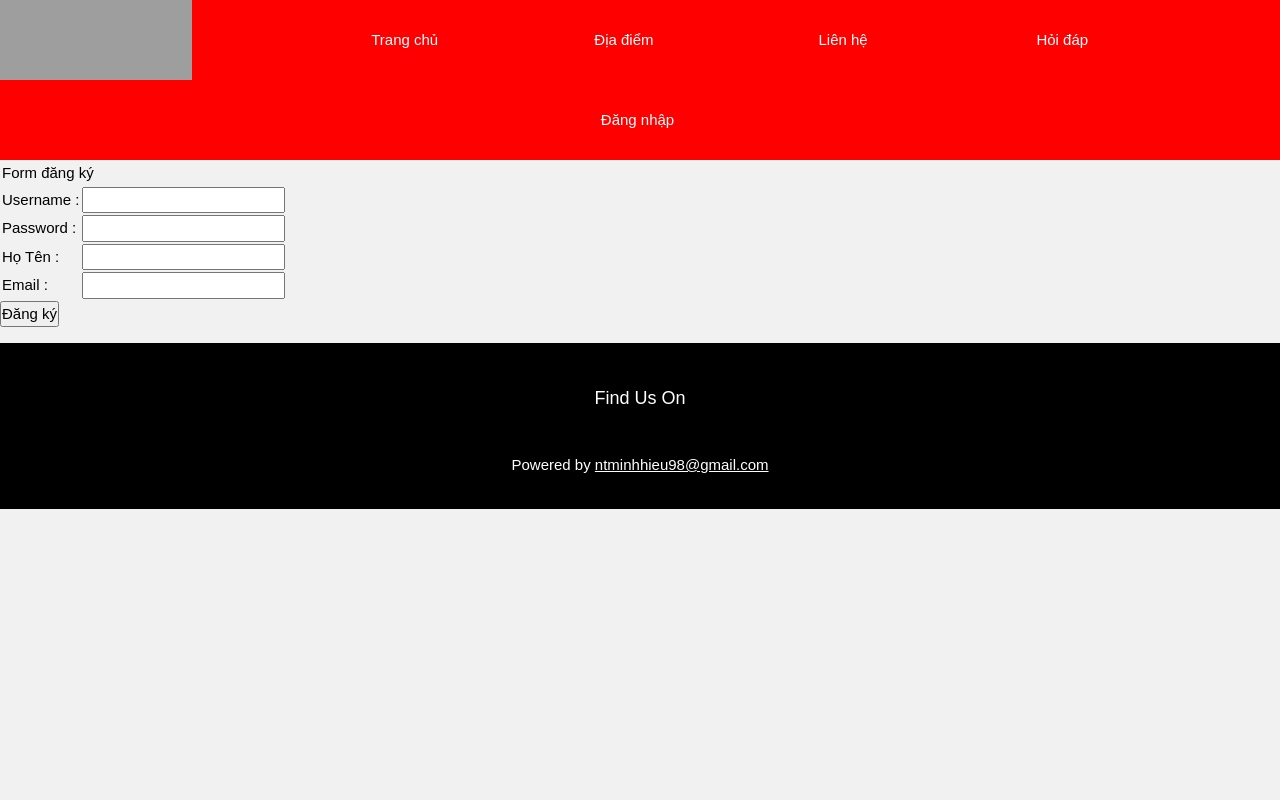
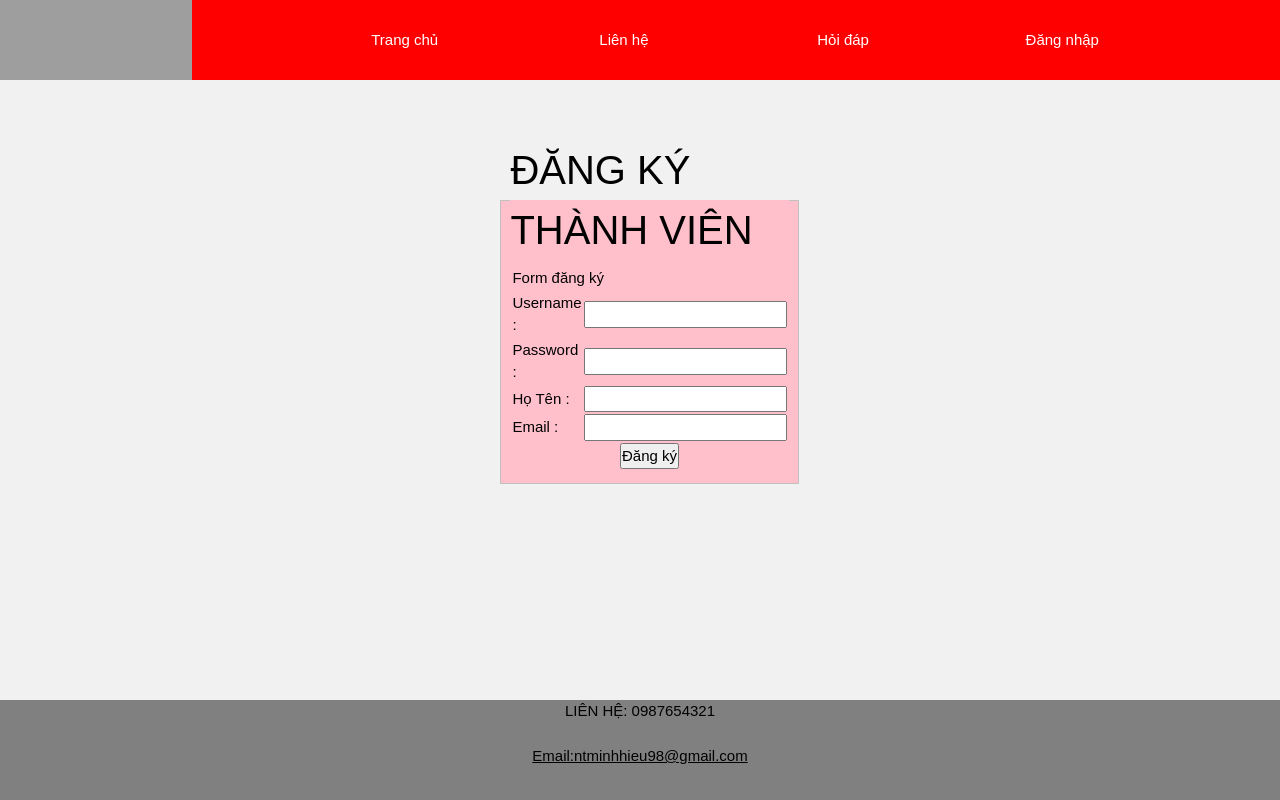
Before and after one commit to Minhhieu1998/CongngheWEB, a PHP site: page /quanlysinhvien/register.php in a window 1280 px wide. Run offline with PHP 8.4, Linux system fonts and the light colour scheme; grey boxes are pictures that could not be loaded.

Commit message:
Add files via upload

```diff
--- a/quanlysinhvien/css/footer.css
+++ b/quanlysinhvien/css/footer.css
@@ -1,21 +1,20 @@
-#footer div p{
-  float:left;
-  margin-left: 0%;
-  font-size: 20px;
-  font-family: sans-serif;
-margin-top: 10%;
-  width: 50%;
-  background-color: grey;
-    position:absolute;
-   bottom:0;
+#footer {
+    position: absolute;
+    bottom: 0;
+    width: 100%;
+    height: 100px;
+    background-color: grey;
+    text-align: center;
 
 }
-#footer div ul{
-float: left;
-margin-right: : 50%;
-font-family: sans-serif;
-width: 50%;
-margin-top: 10%;background-color: grey;
-  position:absolute;
-   bottom:0;
+
+fieldset{
+  margin-left: 500px;
+  margin-right: 500px;
+  background-color: pink;
+  margin-top: 60px;
 }
+legend{
+  font-size: 40px;
+  text-align: left;
+}
--- a/quanlysinhvien/header.php
+++ b/quanlysinhvien/header.php
@@ -29,8 +29,7 @@ body,h1,h2,h3,h4,h5,h6 {font-family: "Raleway", Arial, Helvetica, sans-serif}
     <li><a href="#lienhect">Bảng tin</a>
 
     </li>
-    <li><a href="register.php">Đăng ký thành viên</a></li>
-    <li><a href="login.php">Đăng nhập</a></li>
+    <li><a href="logout.php">Đăng xuất</a></li>
   </ul>
 </div>
 <!-- Header -->
--- a/quanlysinhvien/register.php
+++ b/quanlysinhvien/register.php
@@ -18,15 +18,15 @@ body,h1,h2,h3,h4,h5,h6 {font-family: "Raleway", Arial, Helvetica, sans-serif}
     <a href="trangchu.html" target="_blank"><img src="http://i1331.photobucket.com/albums/w589/sontugn/28501889_907787762727802_6015026664969338880_n_zpskfgz3fjw.gif" border="0" alt=" photo 28501889_907787762727802_6015026664969338880_n_zpskfgz3fjw.gif"></a>
     </div>
 
-    <li><a href="trangchu.html">Trang chủ</a></li>
-    <li>  <a href="#tencacdiadiem">Địa điểm</a>
+    <li><a href="header.php">Trang chủ</a></li>
+
 
     </li>
     <li><a href="#lienhect">Liên hệ</a>
 
     </li>
     <li><a href="#">Hỏi đáp</a></li>
-    <li><a href="dangnhap.html">Đăng nhập</a></li>
+    <li><a href="login.php">Đăng nhập</a></li>
   </ul>
 </div>
 <body>
@@ -75,6 +75,8 @@ body,h1,h2,h3,h4,h5,h6 {font-family: "Raleway", Arial, Helvetica, sans-serif}
 	}
 	?>
 	<form action="register.php" method="post">
+	<fieldset>
+		<legend> ĐĂNG KÝ THÀNH VIÊN</legend>
 		<table>
 			<tr>
 				<td colspan="2">Form đăng ký</td>
@@ -95,23 +97,27 @@ body,h1,h2,h3,h4,h5,h6 {font-family: "Raleway", Arial, Helvetica, sans-serif}
 				<td>Email :</td>
 				<td><input type="text" id="email" name="email"></td>
 			</tr>
+			<tr>
+
+
+				<td colspan="2" align="center"><input type="submit" name="btn_submit" value="Đăng ký"></td>
+			</tr>
 
 		</table>
+	</fieldset>
 
-				<td colspan="2" align="center"><input type="submit" name="btn_submit" value="Đăng ký"></td>
-		</tr>
+
 
 	</form>
-	  <!-- Footer -->
-<footer class="w3-padding-32 w3-black w3-center w3-margin-top">
-  <h5>Find Us On</h5>
-  <div class="w3-xlarge w3-padding-16">
-    <i class="fa fa-facebook-official w3-hover-opacity" ></i>
-    <i class="fa fa-instagram w3-hover-opacity"></i>
+  <!-- Footer -->
+<div id="footer">
+    <div class="container">
+        <p>LIÊN HỆ: 0987654321</p><br>
 
-  </div>
-  <p>Powered by <a href="https://plus.google.com/u/0/106974998444610829545" target="_blank" class="w3-hover-text-green">ntminhhieu98@gmail.com</a></p>
-</footer>
+
+        <p><a href="ntminhhieu98@gmail.com">Email:ntminhhieu98@gmail.com</a></p>
+    </div>
+</div>
 
 
 	</body>
```
Also changed, not shown: quanlysinhvien/login.php (+9 -10 lines).
